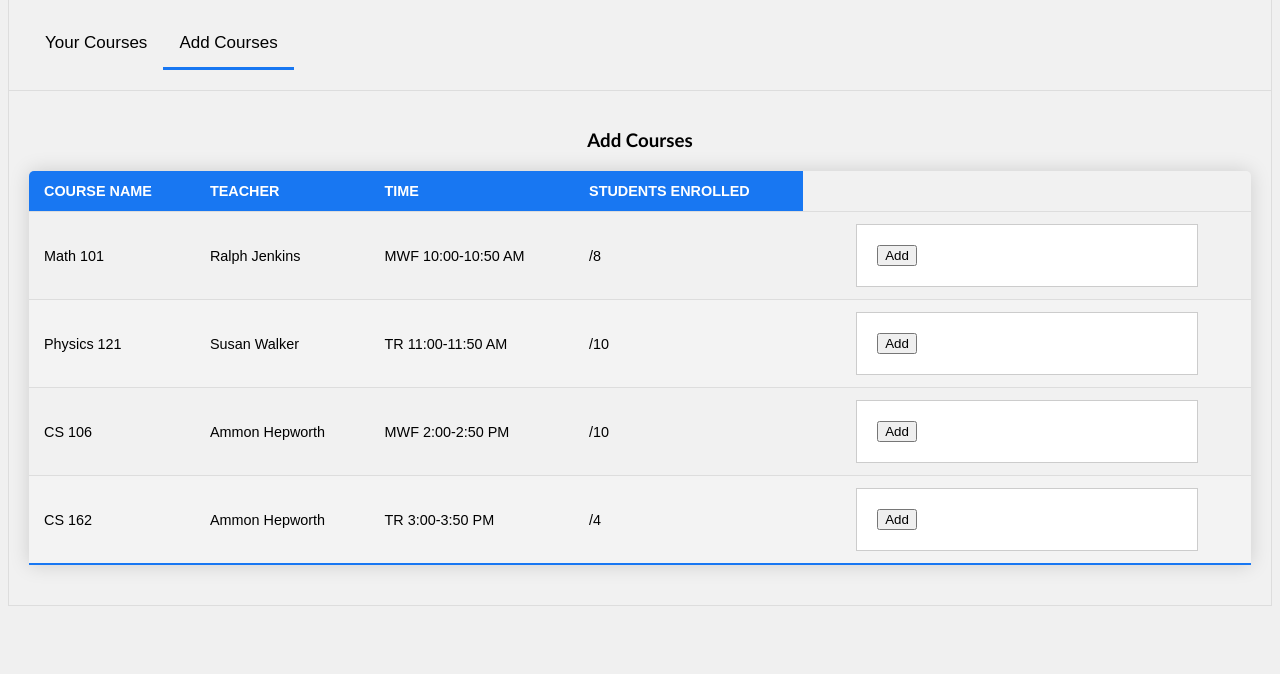
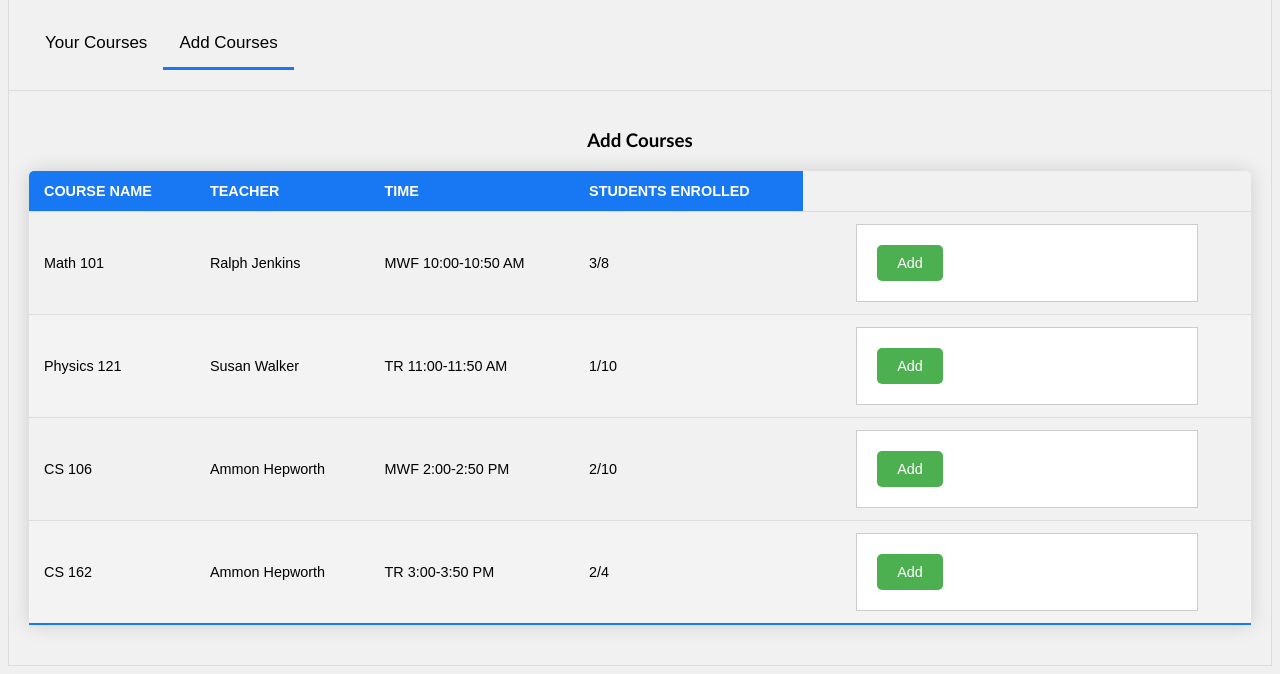
Before and after one commit to Ctc8/ACME-University, a Flask app: page /dashboard in a window 1280 px wide, after a click on "Add Courses". Shown: the part 179-853 px from the top of the page. Before the commit the page ends 785 px from the top, so only its background shows below. Run offline with Flask 3, Linux system fonts and the light colour scheme; a user stored in the database is signed in.

Commit message:
Add class feature

```diff
--- a/main.py
+++ b/main.py
@@ -1,5 +1,4 @@
-
-from flask import Flask, request, render_template, redirect, url_for
+from flask import Flask, request, render_template, redirect, url_for, flash
 from flask_sqlalchemy import SQLAlchemy
 from flask_login import login_user, LoginManager, UserMixin, login_required, current_user, logout_user
 from flask_admin import Admin
@@ -59,20 +58,30 @@ def dashboard():
     if current_user.is_admin:
         return redirect(url_for('admin.index'))
 
-    user_courses = current_user.courses
+    # Fetch all courses to display under "Add Courses"
     all_courses = Course.query.all()
-    available_courses = [course for course in all_courses if course not in user_courses]
-
-    courses_info = [{
+    available_courses_info = [{
         'id': course.id,
         'name': course.name,
         'teacher': course.teacher,
         'time': course.time,
         'student_count': len(course.students),
         'capacity': course.capacity
-    } for course in user_courses]
+    } for course in all_courses if course not in current_user.courses]
 
-    return render_template('dashboard.html', user=current_user, courses_info=courses_info, available_courses=available_courses)
+    # Fetch only courses the current user is enrolled in for "Your Courses"
+    enrolled_courses_info = [{
+        'id': course.id,
+        'name': course.name,
+        'teacher': course.teacher,
+        'time': course.time,
+        'student_count': len(course.students),
+        'capacity': course.capacity
+    } for course in current_user.courses]
+
+    return render_template('dashboard.html', user=current_user,
+                           available_courses=available_courses_info,
+                           courses_info=enrolled_courses_info)
 
 @app.route('/signup', methods=['GET', 'POST'])
 def signup():
@@ -120,8 +129,19 @@ def login():
   return render_template('login.html', error=error, signup_url=signup_url)
 
 @app.route('/enroll_course/<int:course_id>', methods=['POST'])
+@login_required
 def enroll_course(course_id):
-    # Implementation of enrollment logic
+    course = Course.query.get(course_id)
+    if course and not course in current_user.courses:
+        # Check if the course has reached its capacity
+        if len(course.students) < course.capacity:
+            current_user.courses.append(course)
+            db.session.commit()
+            flash('You have been enrolled in the course.', 'success')
+        else:
+            flash('This course is already at full capacity.', 'error')
+    else:
+        flash('Course not found or already enrolled.', 'error')
     return redirect(url_for('dashboard'))
 
 
--- a/static/style.css
+++ b/static/style.css
@@ -133,3 +133,43 @@ tbody tr:hover {
 tbody tr:last-of-type {
   border-bottom: 2px solid #1877F2;
 }
+.add-button {
+  background-color: #4CAF50;
+  color: white;
+  padding: 10px 20px;
+  border-radius: 5px;
+  border: none;
+  cursor: pointer;
+  transition: background-color 0.3s ease;
+  font-size: 1em;
+  display: inline-block;
+}
+
+.add-button:hover {
+  background-color: #45a049;
+}
+
+.add-button:disabled {
+  background-color: #ccc;
+  cursor: not-allowed;
+}
+.add-button {
+  background-color: #4CAF50;
+  color: white;
+  padding: 10px 20px;
+  border-radius: 5px;
+  border: none;
+  cursor: pointer;
+  transition: background-color 0.3s ease;
+  font-size: 1em;
+  display: inline-block;
+}
+
+.add-button:hover {
+  background-color: #45a049;
+}
+
+.add-button:disabled {
+  background-color: #ccc;
+  cursor: not-allowed;
+}
--- a/templates/dashboard.html
+++ b/templates/dashboard.html
@@ -70,13 +70,13 @@
                 <td>{{ course['student_count'] }}/{{ course['capacity'] }}</td>
                 <td>
                     <form action="{{ url_for('enroll_course', course_id=course.id) }}" method="post">
-              <button type="submit">Add</button>
+                        <button type="submit" class="add-button">Add</button>
                     </form>
                 </td>
             </tr>
             {% else %}
             <tr>
-          <td colspan="4">No courses available to add.</td>
+                <td colspan="5">No courses available to add.</td>
             </tr>
             {% endfor %}
         </tbody>
```
Also changed, not shown: instance/db.sqlite3. Lines whose indentation alone changed are shown as unchanged.
